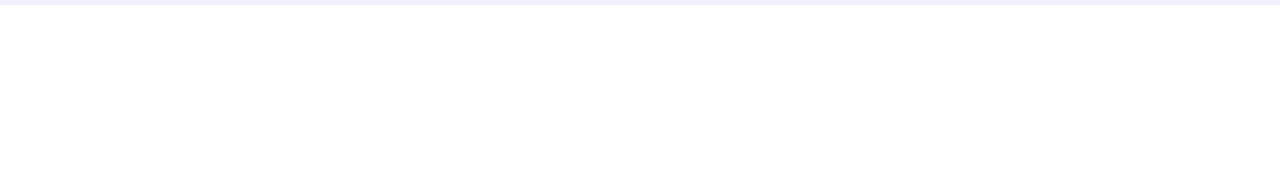
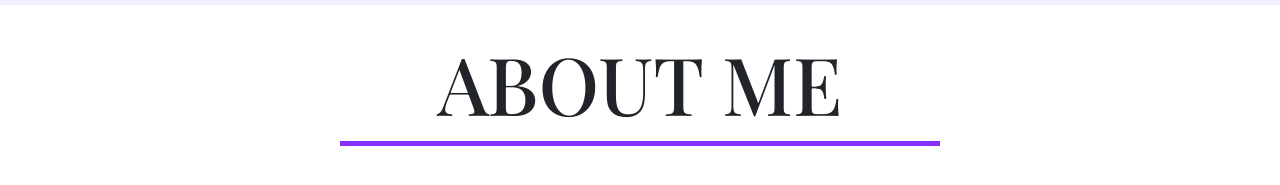
Before and after one commit to AidaMirzapour/Portfolio-Website, a plain HTML site: page about.html in a window 1280 px wide. Shown: the part 61-246 px from the top of the page. Drawn offline with nearby package versions, Linux system fonts and the light colour scheme.

Commit message:
add header for about.html and style that

```diff
--- a/about.html
+++ b/about.html
@@ -95,6 +95,10 @@
           </div>
         </div>
       </nav>
+      <div class="header">
+        <h2 class="mt-5 pt-5 text-center">ABOUT ME</h2>
+        <hr />
+      </div>
     </div>
   </body>
 </html>
--- a/src/style.css
+++ b/src/style.css
@@ -54,6 +54,20 @@ p {
 p.h4 {
   font-size: 25px;
   font-weight: 100;
+}
+
+.header h2 {
+  font-size: 80px;
+  font-weight: 500;
+}
+
+.header hr {
+  width: 600px;
+  height: 5px;
+  background-color: var(--basic-darker-color);
+  color: var(--basic-darker-color);
+  opacity: 1;
+  margin: 10px auto;
 }
 
 .main-description p {
```
